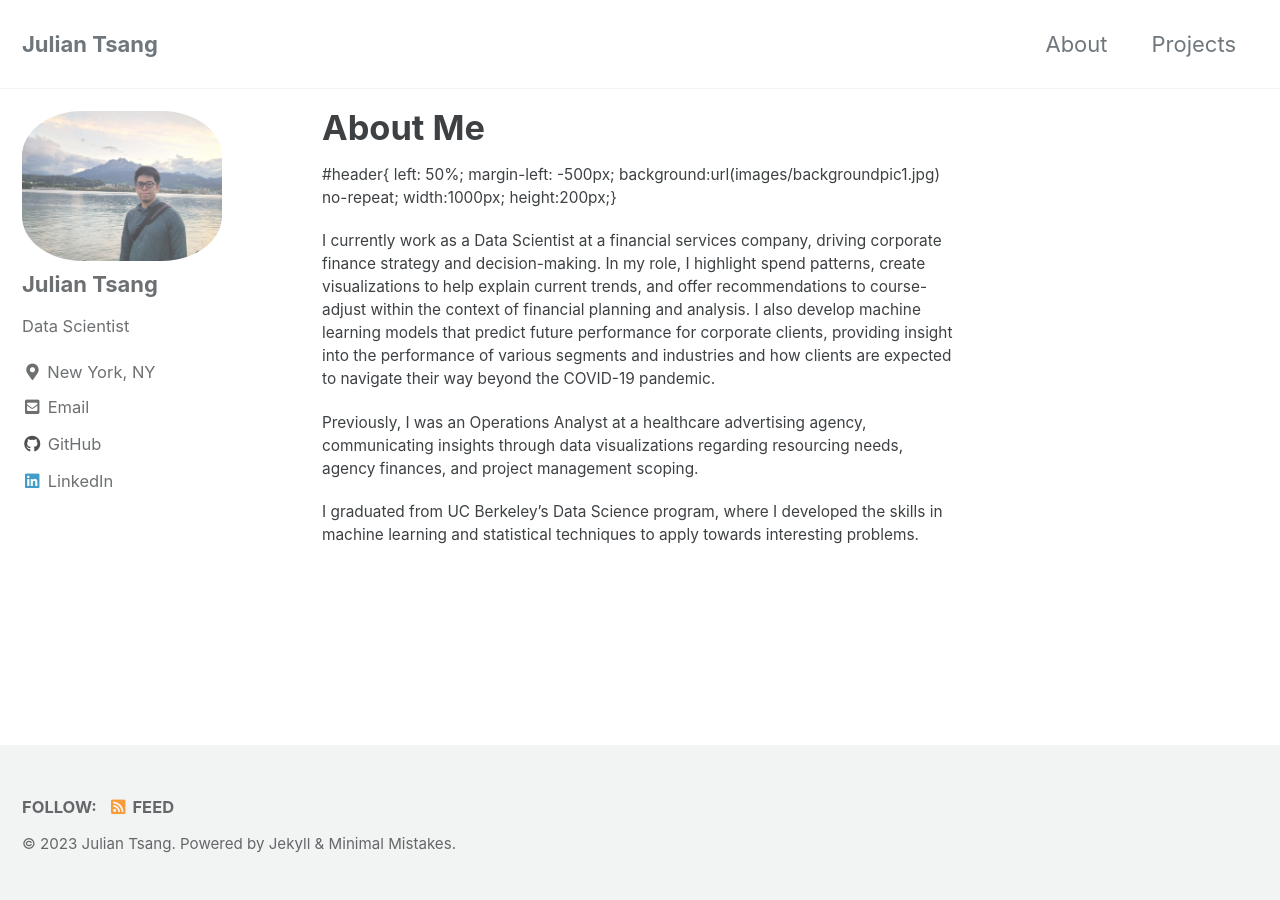
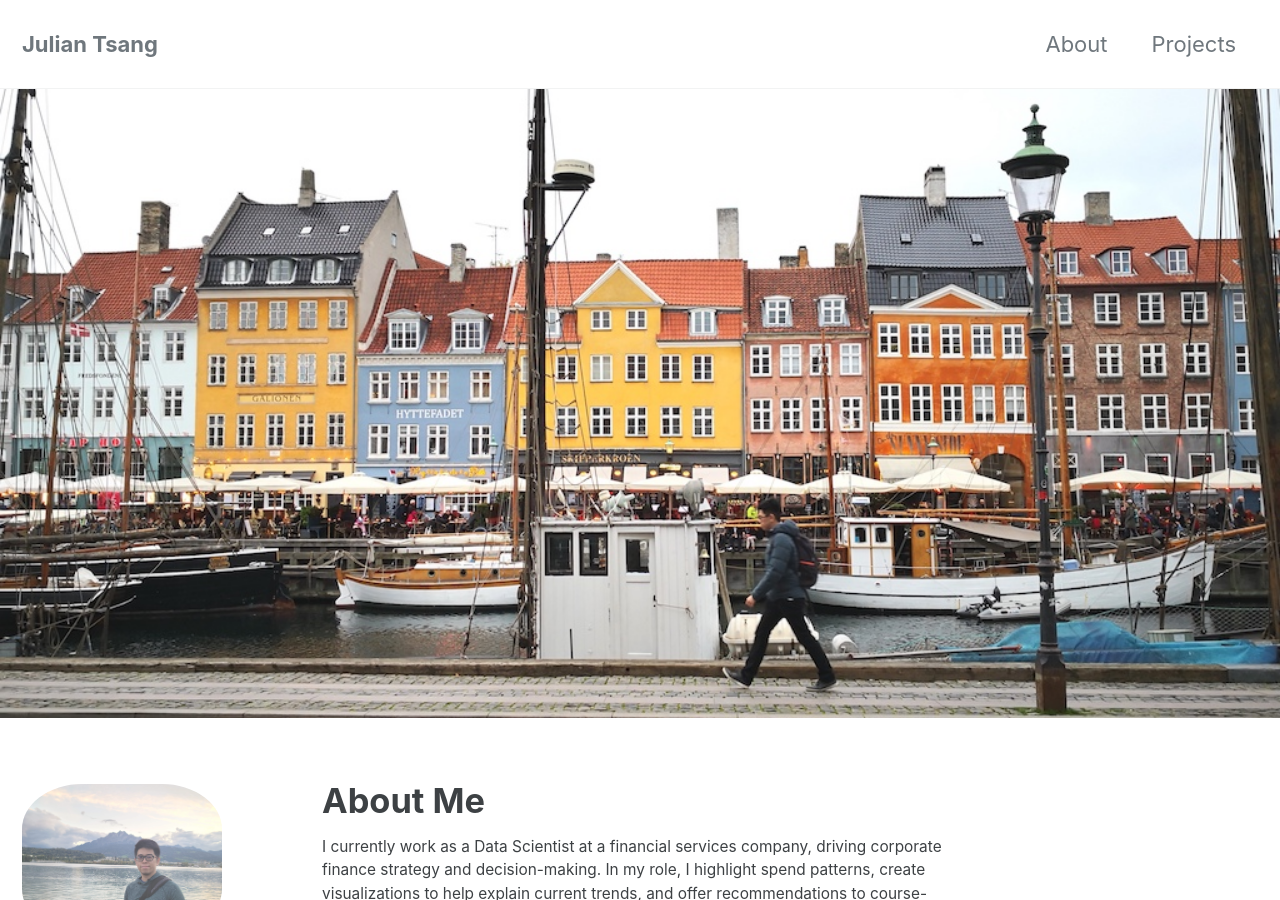
Before and after one commit to juliantsang1/juliantsang1.github.io, a Jekyll site: the page built from _pages/about.md, in a window 1280 px wide and 900 px high. Built offline with Jekyll 4.4.1, drawn with Linux system fonts in a browser that asks for light colours; cached includes are drawn as plain includes.

Commit message:
header options

```diff
--- a/_pages/about.md
+++ b/_pages/about.md
@@ -1,13 +1,12 @@
 ---
 title: "About Me"
 permalink: /about/
-
+header:
+  image: "images/backgroundpic1.jpg"
 
 ---
 
 <!-- ![background_picture](/images/backgroundpic1.jpg){: .align-center height="80%" width="100%"} -->
-
-#header{ left: 50%; margin-left: -500px; background:url(images/backgroundpic1.jpg) no-repeat; width:1000px; height:200px;}
 
 I currently work as a Data Scientist at a financial services company, driving corporate finance strategy and decision-making. In my role, I highlight spend patterns, create visualizations to help explain current trends, and offer recommendations to course-adjust within the context of financial planning and analysis. I also develop machine learning models that predict future performance for corporate clients, providing insight into the performance of various segments and industries and how clients are expected to navigate their way beyond the COVID-19 pandemic.
 
```
Also changed, not shown: index.html (+15 -0 lines).
